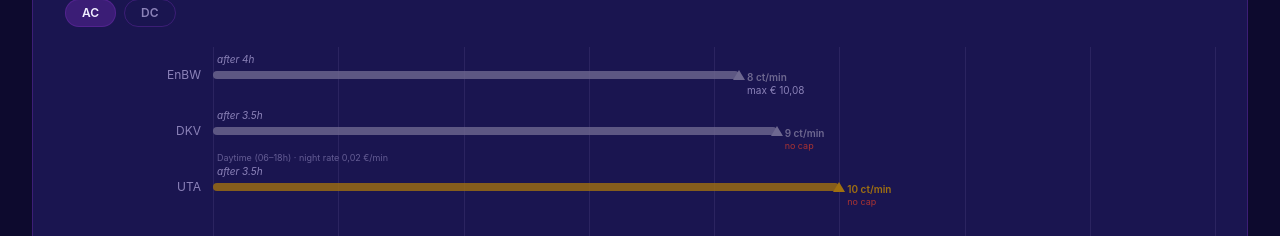
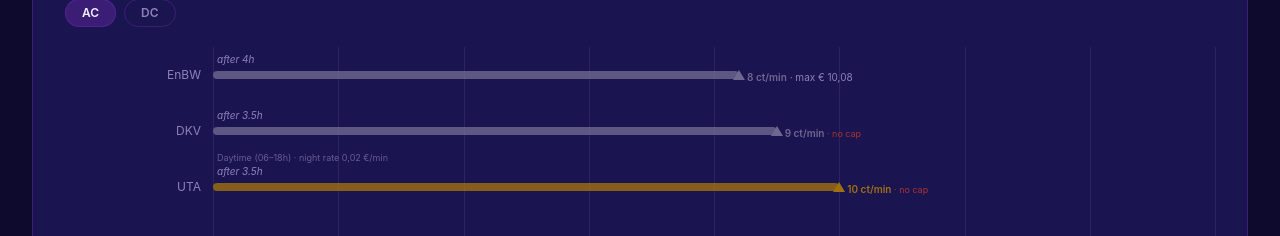
Before and after one commit to Ankita-M-44/pricing, a React (Vite) app: page / in a window 1280 px wide. Both pictures are taken after a click on the button "Blocking Fees". Shown: the part 564-800 px from the top of the page. Built offline with nearby package versions, Linux system fonts and the light colour scheme.

Commit message:
fix: vertical label stacking only for Shell and Aral pulse

```diff
--- a/src/components/BlockingFeeChart.tsx
+++ b/src/components/BlockingFeeChart.tsx
@@ -86,6 +86,7 @@ export default function BlockingFeeChart({ competitors, elliProviders, type, the
             const barColor = fee.rate >= 0.13 ? '#A83232' : fee.rate >= 0.10 ? '#A07010' : '#6E6890';
 
             const labelRight = barWidth > 78;
+            const stackVertical = row.provider.name === 'Shell' || row.provider.name === 'Aral pulse';
             return (
               <div key={row.label}>
                 {/* Grace period label — above bar */}
@@ -127,7 +128,7 @@ export default function BlockingFeeChart({ competitors, elliProviders, type, the
                       fontSize: 9, color: '#A83232', fontWeight: 400, zIndex: 3, textAlign: 'right',
                     }}>no cap</div>}
                   </>
-                ) : (
+                ) : stackVertical ? (
                   <>
                     <div style={{
                       position: 'absolute', left: `calc(${barWidth}% + 8px)`, top: mid - 5,
@@ -144,8 +145,17 @@ export default function BlockingFeeChart({ competitors, elliProviders, type, the
                       fontSize: 9, color: '#A83232', fontWeight: 400, whiteSpace: 'nowrap', zIndex: 3,
                     }}>no cap</div>}
                   </>
+                ) : (
+                  <div style={{
+                    position: 'absolute', left: `calc(${barWidth}% + 8px)`, top: mid - 5,
+                    fontSize: 10, color: barColor, whiteSpace: 'nowrap', fontWeight: 600, zIndex: 3,
+                  }}>
+                    {fmtRate(fee.rate)}
+                    {fee.cap != null && <span style={{ color: theme.textMuted, fontWeight: 400 }}> · max € {fee.cap.toFixed(2).replace('.', ',')}</span>}
+                    {fee.cap == null && fee.rate > 0 && <span style={{ color: '#A83232', fontWeight: 400, fontSize: 9 }}> · no cap</span>}
+                  </div>
                 )}
-                {/* Note — below rate label to avoid overlap */}
+                {/* Note — below bar to avoid overlap */}
                 {fee.note && (
                   <div style={{ position: 'absolute', left: 4, top: mid + 20, fontSize: 9, color: theme.textMuted, opacity: 0.65 }}>
                     {fee.note}
```
